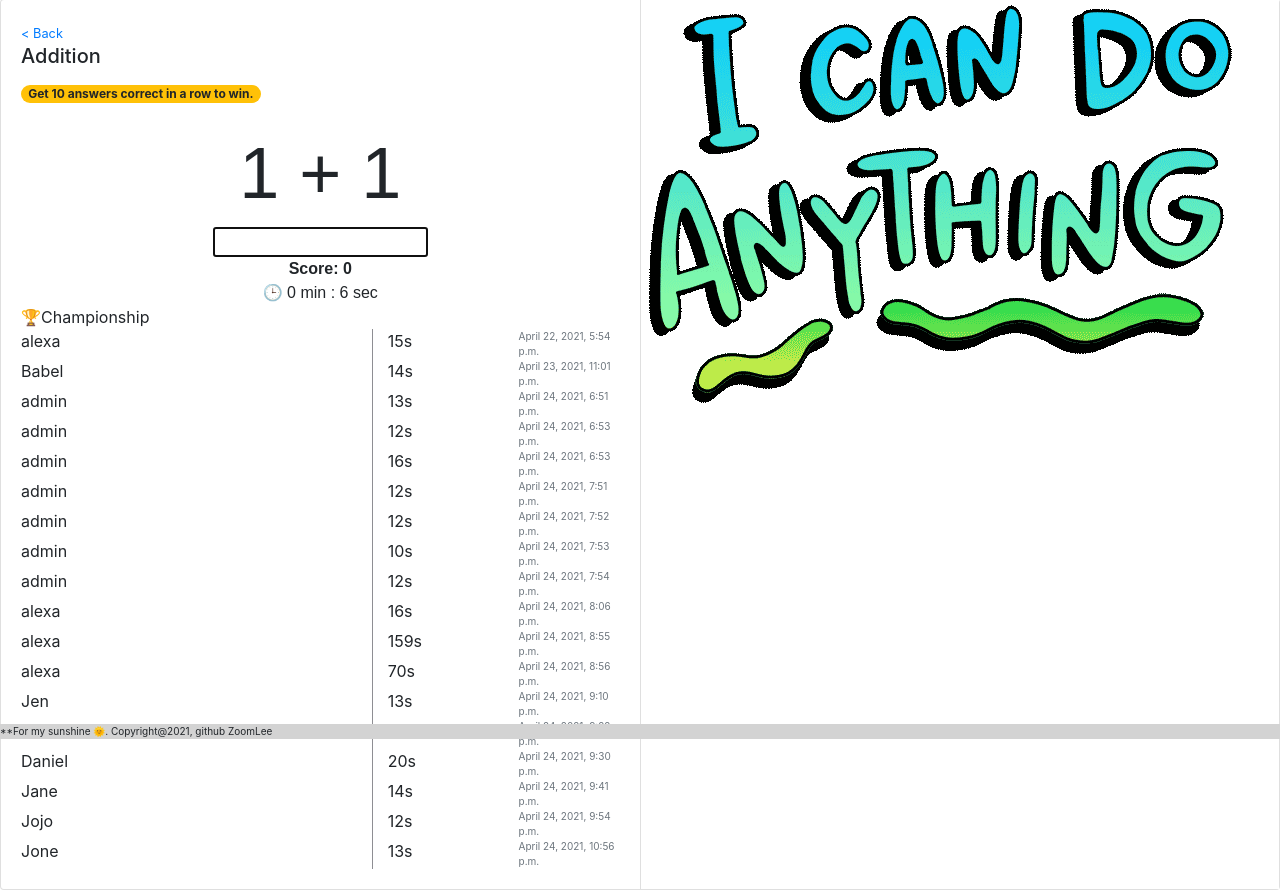
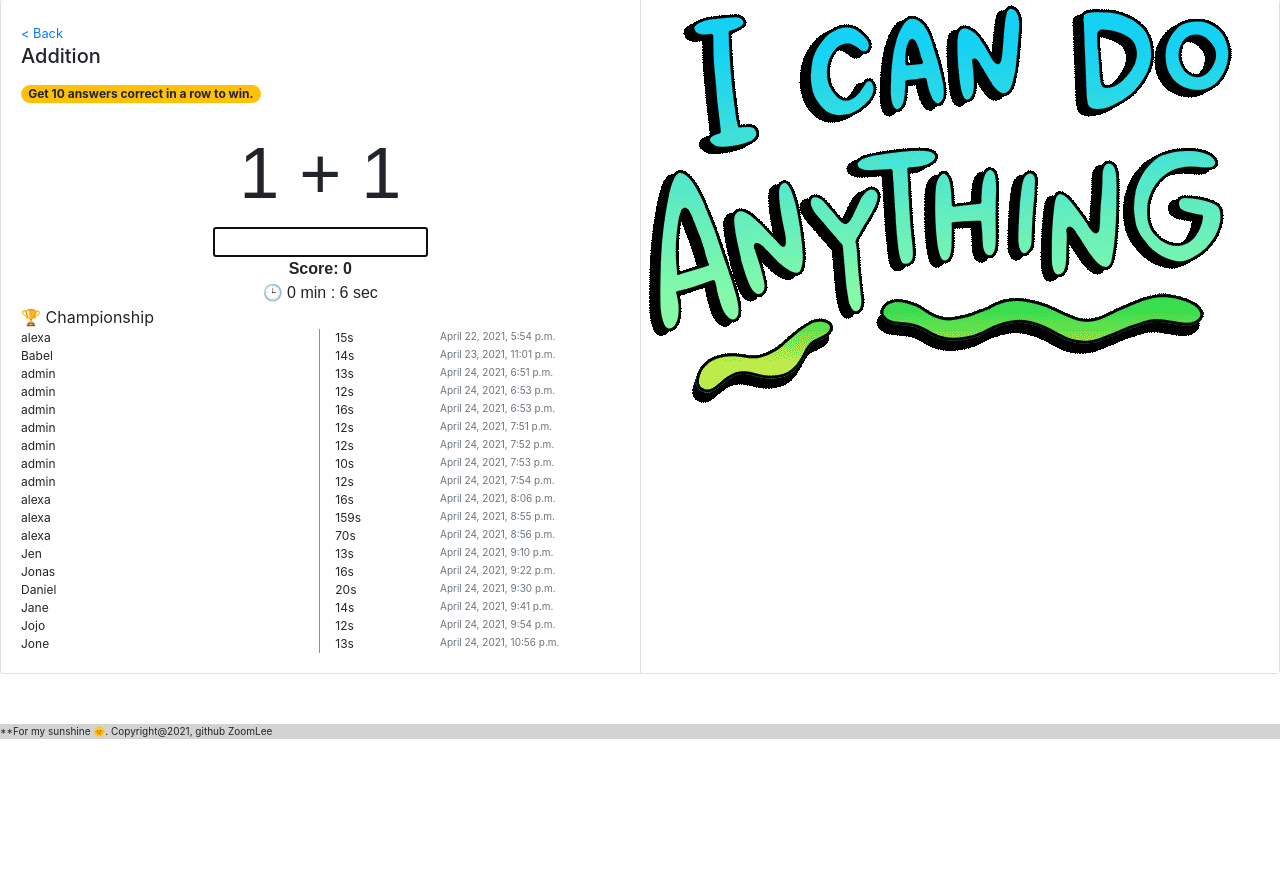
Before and after one commit to zoelesv/Smathchat, a Django app: template chat/templates/addition1.html in a window 1280 px wide. Shown: the part 61-951 px from the top of the page. After the commit the page ends 800 px from the top, so only its background shows below. Run offline with Django 3.2, Linux system fonts and the light colour scheme; the template is opened without the code that fills it: values that come from a table or form of the project are taken from there, others are empty; data comes from the database, SQL or seed files in the repository; some libraries are stand-ins or nearby versions.

Commit message:
update templates

```diff
--- a/chat/templates/addition1.html
+++ b/chat/templates/addition1.html
@@ -176,11 +176,11 @@
                 </script>
 
 
-                <div> 🏆Championship</div>
+                <div> 🏆 Championship</div>
                 {% for record in record %}
                     <div class="row">
-                        <div class="col-7" style="border-right: 1px solid #8E8E93;">{{record.user.username}}</div>
-                        <div class="col">{{record.seconds}}s</div>
+                        <div class="col-6" style="border-right: 0.8px solid #8E8E93; font-size: 12px;">{{record.user.username}}</div>
+                        <div class="col-2" style="font-size: 12px;">{{record.seconds}}s</div>
                         <div class="col text-secondary" style="font-size: 10px;">{{record.timestamp}}</div>
                     </div>
                 {%endfor%}
--- a/chat/templates/addition2.html
+++ b/chat/templates/addition2.html
@@ -172,8 +172,8 @@
                 <div> 🏆Championship</div>
                 {% for record in record %}
                     <div class="row">
-                        <div class="col-7" style="border-right: 1px solid #8E8E93;">{{record.user.username}}</div>
-                        <div class="col">{{record.seconds}}s</div>
+                        <div class="col-6" style="border-right: 1px solid #8E8E93; font-size: 12px;">{{record.user.username}}</div>
+                        <div class="col-2" style="font-size: 12px;">{{record.seconds}}s</div>
                         <div class="col text-secondary" style="font-size: 10px;">{{record.timestamp}}</div>
                     </div>
                 {%endfor%}
--- a/chat/templates/multiplication.html
+++ b/chat/templates/multiplication.html
@@ -171,8 +171,8 @@
                 <div> 🏆Championship</div>
                 {% for record in record %}
                     <div class="row">
-                        <div class="col-7" style="border-right: 1px solid #8E8E93;">{{record.user.username}}</div>
-                        <div class="col">{{record.seconds}}s</div>
+                        <div class="col-6" style="border-right: 1px solid #8E8E93; font-size: 12px;">{{record.user.username}}</div>
+                        <div class="col-2"  style="font-size: 12px;">{{record.seconds}}s</div>
                         <div class="col text-secondary" style="font-size: 10px;">{{record.timestamp}}</div>
                     </div>
                 {%endfor%}
```
